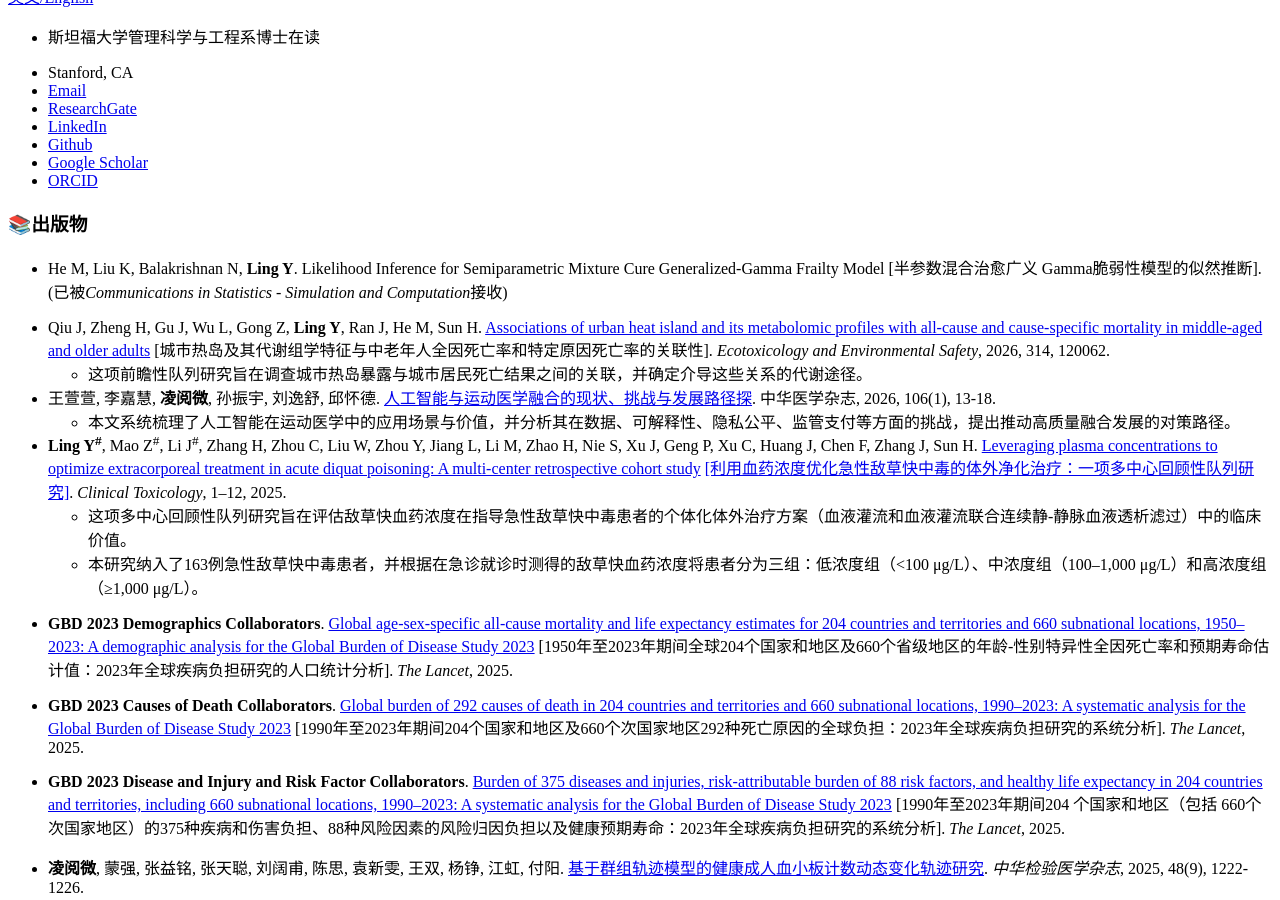
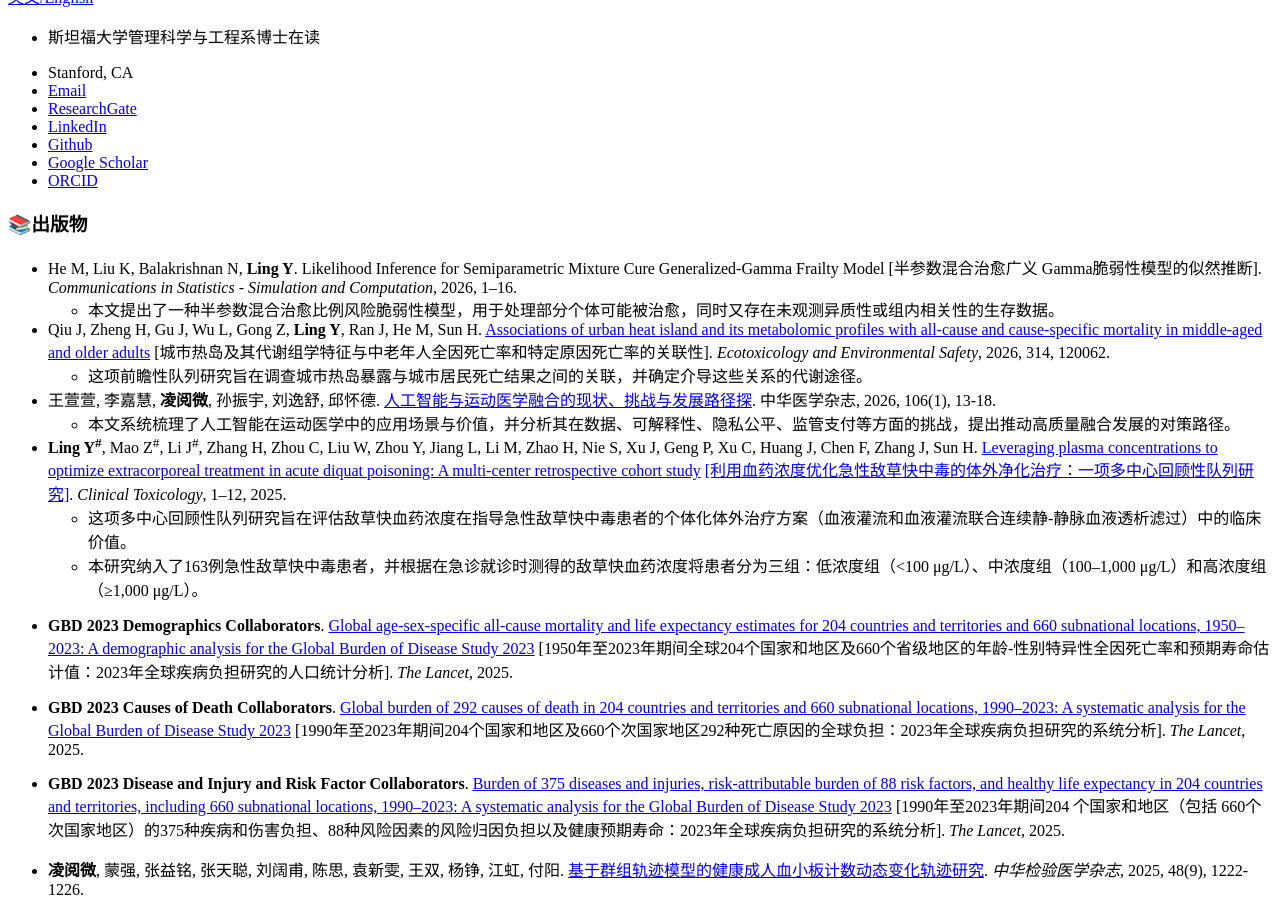
Before and after one commit to lingyuewei/lingyuewei.github.io, a Jekyll site: the page built from _pages/includes/pub.md, in a window 1280 px wide and 900 px high, scrolled down 652 px. Built offline with Jekyll 4.4.1, drawn with Linux system fonts in a browser that asks for light colours; our own code applies the rules of GitHub Pages for plain Markdown files.

Commit message:
Update pub.md

```diff
--- a/_pages/includes/pub.md
+++ b/_pages/includes/pub.md
@@ -1,6 +1,7 @@
 # 📚出版物
 
-- He M, Liu K, Balakrishnan N, **Ling Y**. Likelihood Inference for Semiparametric Mixture Cure Generalized-Gamma Frailty Model [半参数混合治愈广义 Gamma脆弱性模型的似然推断]. (已被*Communications in Statistics - Simulation and Computation*接收)
+- He M, Liu K, Balakrishnan N, **Ling Y**. Likelihood Inference for Semiparametric Mixture Cure Generalized-Gamma Frailty Model [半参数混合治愈广义 Gamma脆弱性模型的似然推断]. *Communications in Statistics - Simulation and Computation*, 2026, 1–16.
+  - 本文提出了一种半参数混合治愈比例风险脆弱性模型，用于处理部分个体可能被治愈，同时又存在未观测异质性或组内相关性的生存数据。
 
 - Qiu J, Zheng H, Gu J, Wu L, Gong Z, **Ling Y**, Ran J, He M, Sun H. [Associations of urban heat island and its metabolomic profiles with all-cause and cause-specific mortality in middle-aged and older adults](https://doi.org/10.1016/j.ecoenv.2026.120062) [城市热岛及其代谢组学特征与中老年人全因死亡率和特定原因死亡率的关联性]. *Ecotoxicology and Environmental Safety*, 2026, 314, 120062.
   - 这项前瞻性队列研究旨在调查城市热岛暴露与城市居民死亡结果之间的关联，并确定介导这些关系的代谢途径。
```
